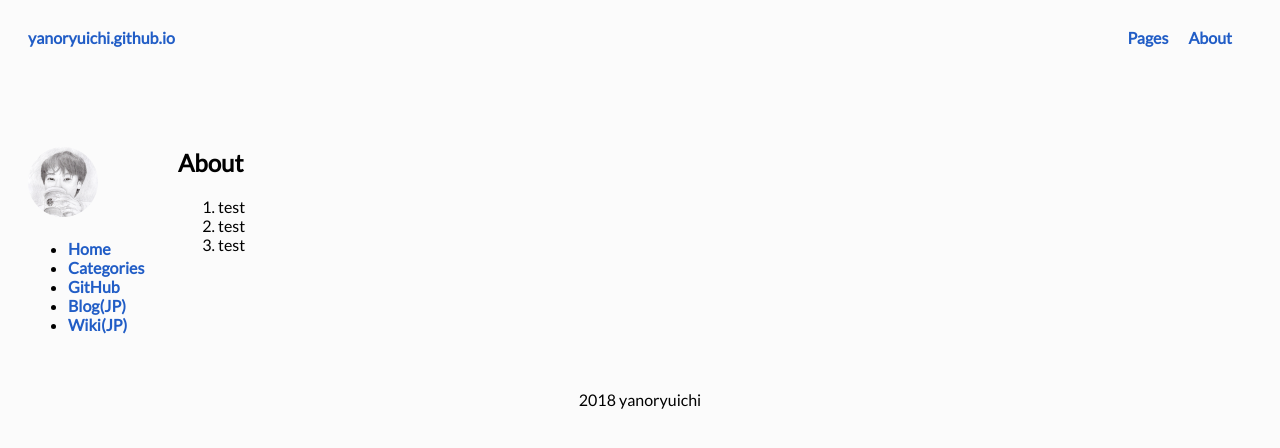
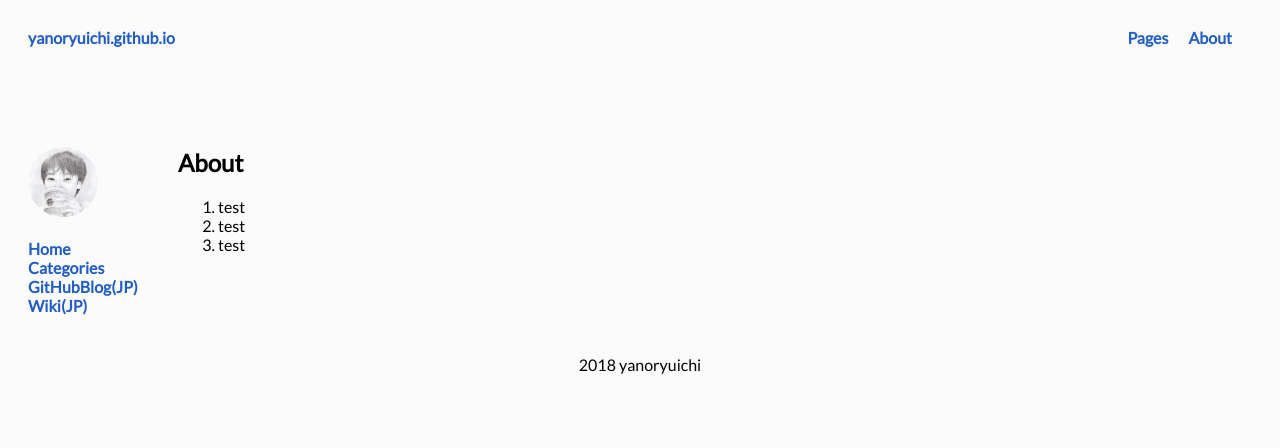
Before and after one commit to yanoryuichi/yanoryuichi.github.io, a Jekyll site: the page built from about.md, in a window 1280 px wide. Shown: the top 448 px of the page. Built offline with Jekyll 4.4.1, drawn with Linux system fonts in a browser that asks for light colours; some web fonts are replaced; our own code applies the rules of GitHub Pages for plain Markdown files.

Commit message:
Update style.css

```diff
--- a/css/style.css
+++ b/css/style.css
@@ -21,3 +21,16 @@
   float: left;
   margin-right: 20px;
 }
+
+#menu nav ul {
+  margin: 0;
+  padding: 0;
+  width: 100%;
+  display: flex;
+  flex-direction: row;
+  flex-wrap: wrap;
+}
+
+#menu nav li {
+  list-style: none;
+}
```
